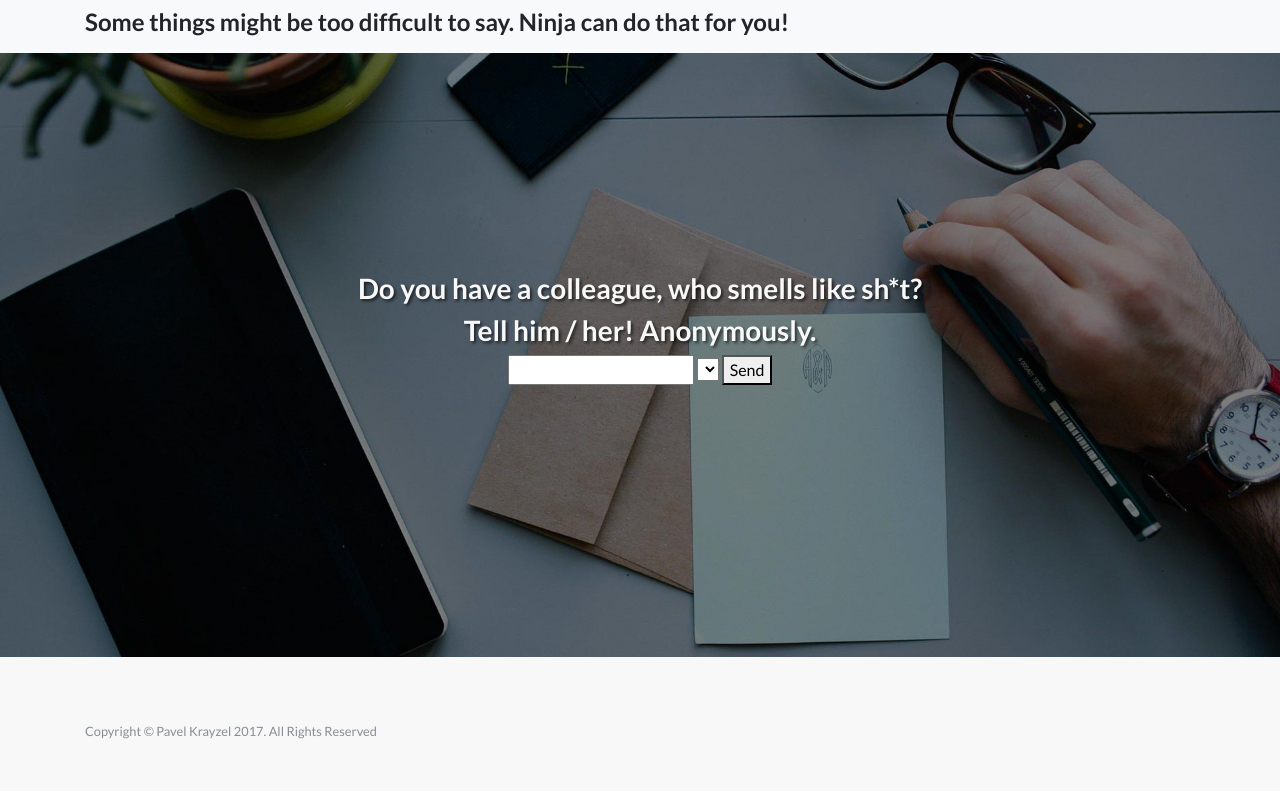
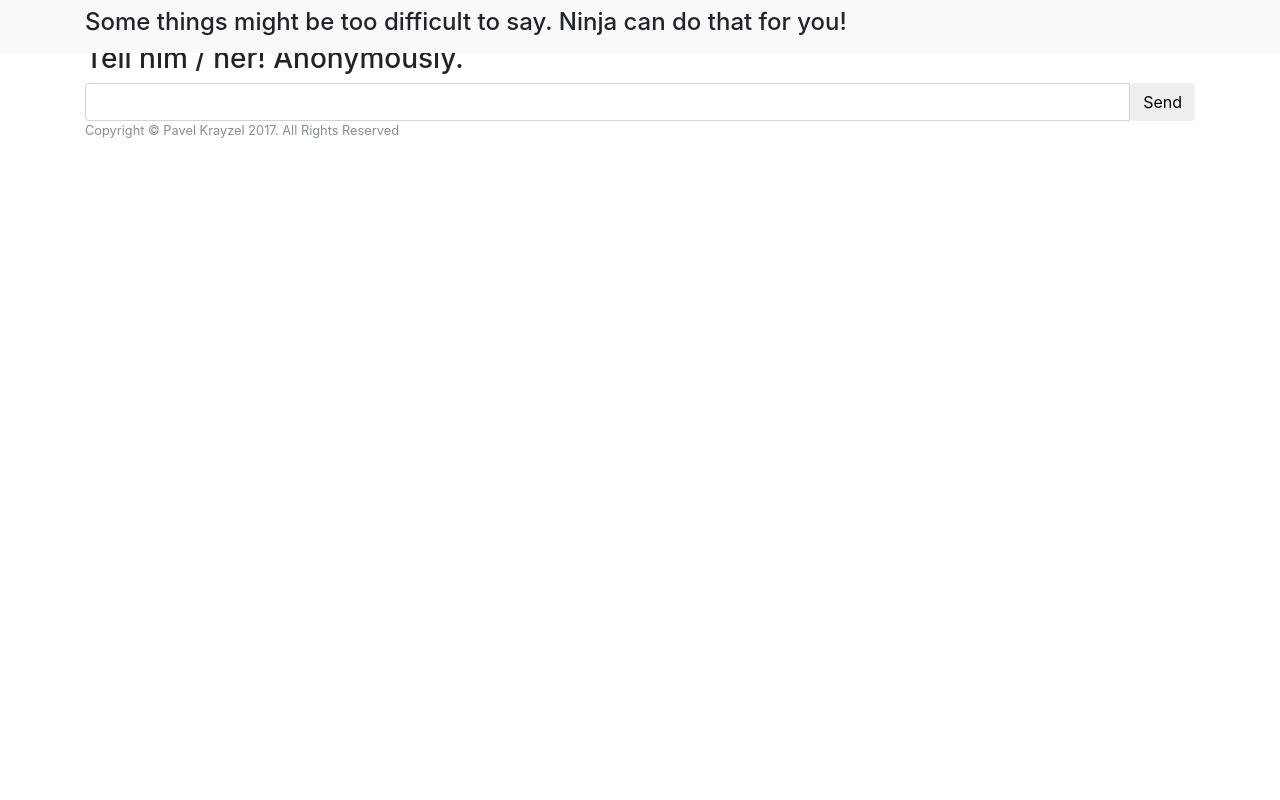
Before and after one commit to pkrayzel/intervention.ninja, a Flask app: page / in a window 1280 px wide. Run offline with Flask 2, Linux system fonts and the light colour scheme; lists and menus that the app fills with data are empty; some libraries are stand-ins or nearby versions.

Commit message:
First version of form inputs aligned with buttons, form action simulation.

```diff
--- a/src/app.py
+++ b/src/app.py
@@ -3,12 +3,21 @@ from flask import Flask, render_template
 
 # create the application object
 app = Flask(__name__)
+HOME_PAGE = 'index.html'
 
 
 # use decorators to link the function to a url
 @app.route('/')
 def home():
-    return render_template('index.html')  # render a template
+    return render_template(HOME_PAGE)
+
+
+@app.route('/<email>', methods=["POST"])
+def send(email):
+    # TODO - send email
+    print('Sending an email to: {}'.format(email))
+
+    return render_template(HOME_PAGE)
 
 
 # start the server with the 'run()' method
--- a/src/templates/index.html
+++ b/src/templates/index.html
@@ -17,7 +17,7 @@
     <link href="https://fonts.googleapis.com/css?family=Lato:300,400,700,300italic,400italic,700italic" rel="stylesheet" type="text/css">
 
     <!-- Custom styles for this template -->
-    <link href="static/css/landing-page.css" rel="stylesheet">
+    <link href="static/style.css" rel="stylesheet">
 </head>
 
 <body>
@@ -35,14 +35,15 @@
         <div class="intro-message">
             <h3>Do you have a colleague, who smells like sh*t?</h3>
             <h3>Tell him / her! Anonymously.</h3>
-
-            <form>
-                <input prompt="lll" />
-                <select></select>
-                <button type="submit">Send</button>
+            <form class="form-horizontal" action="/pavel@krayzel.com" method="post">
+                <div class="input-group">
+                    <input type="text" class="form-control" id="email" />
+                    <button type="submit" class="btn btn-default">Send</button>
+                </div>
             </form>
         </div>
     </div>
+
 </header>
 
 <!-- Footer -->
```
